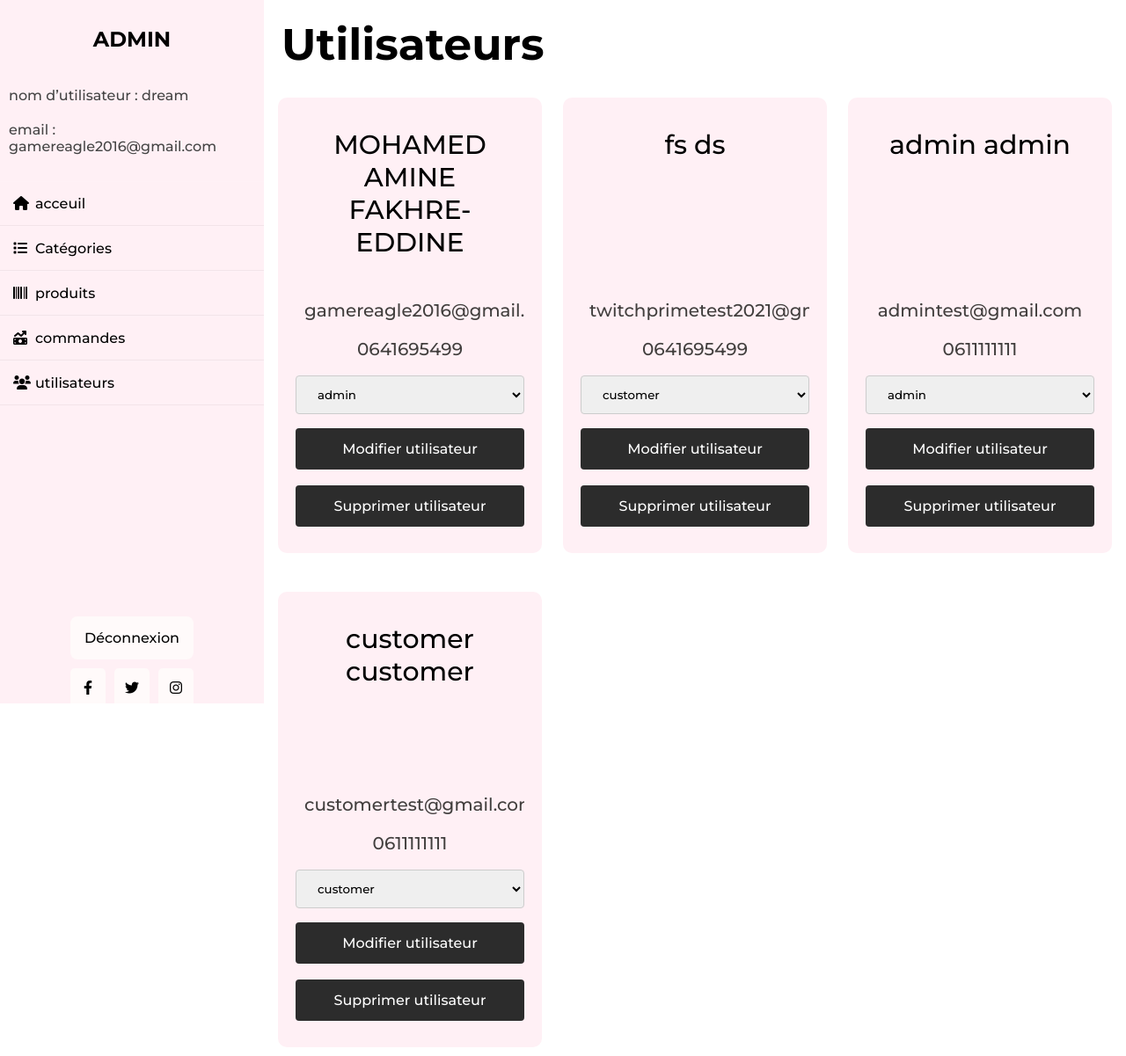
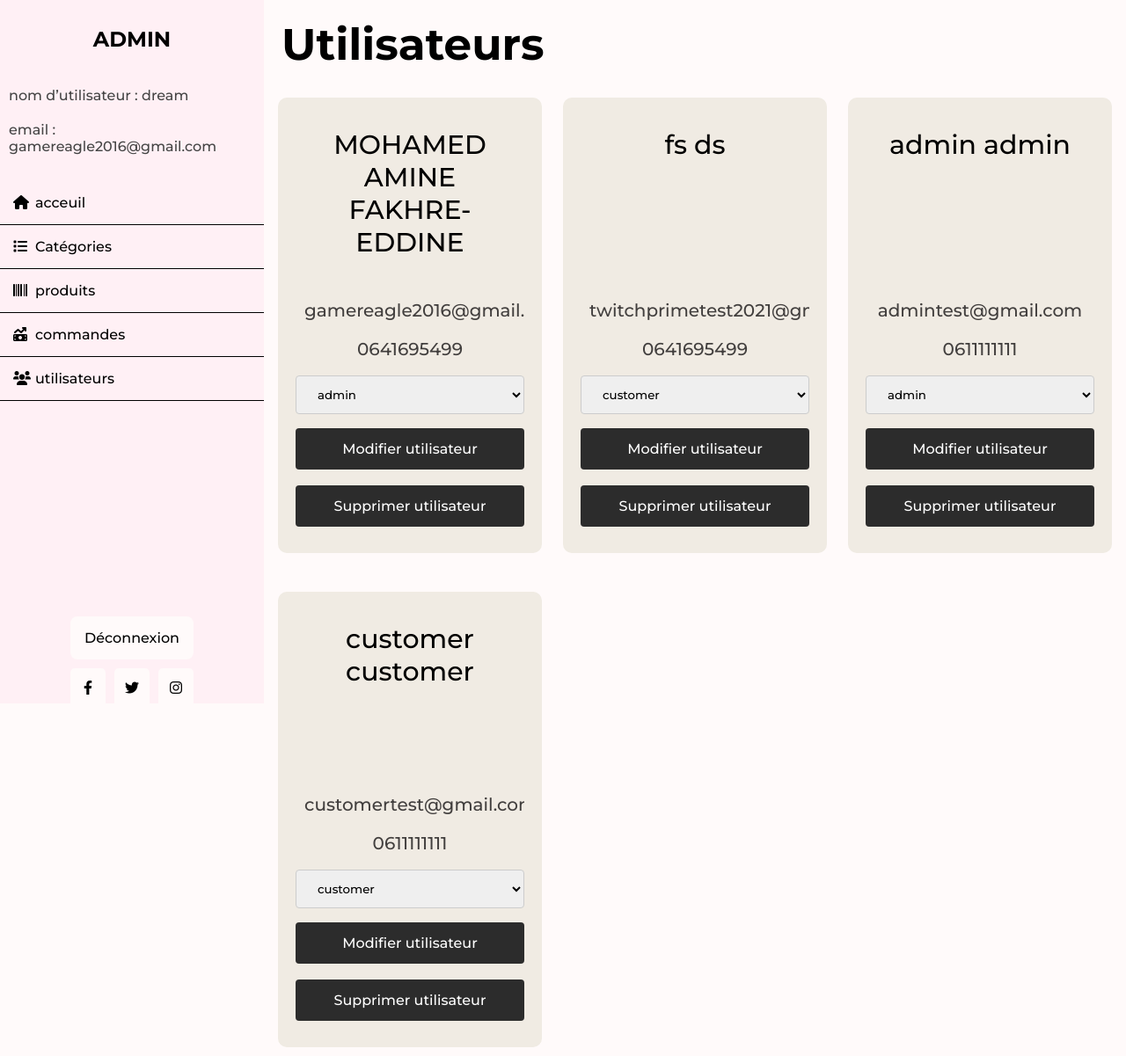
Before and after one commit to aL0NEW0LF/ecommerce_humble_project, a PHP site: page /admin_users.php in a window 1280 px wide. Shown: the whole page at 88% size. Run offline with PHP 8.4, Linux system fonts and the light colour scheme; a user stored in the database is signed in; data comes from the database, SQL or seed files in the repository; some libraries are stand-ins or nearby versions.

Commit message:
8th commit

```diff
--- a/css/admin_style.css
+++ b/css/admin_style.css
@@ -11,6 +11,7 @@
             body {
             height: 100%;
             margin: 0;
+            background-color: #FFFAFA;
             }
             .grid-container {
             width: 100%;
@@ -28,7 +29,7 @@
               width: 300px;
               margin: 10px auto;
               text-align: center;
-              background-color: #FFF0F5;
+              background-color: #F0EBE3;
               border-radius: 10px;
               padding: 20px;
               display: inline-block;
@@ -112,9 +113,7 @@
 
  .sidebar ul li{
   padding: 15px;
-  border-bottom: 1px solid #EDEDED;
-  border-bottom: 1px solid rgba(0,0,0,0.05);
-  border-top: 1px solid rgba(255,255,255,0.05);
+  border-bottom: 1px solid black;
 }
 
  .sidebar ul li a{
@@ -184,7 +183,7 @@ table{
 th{
   font-size: 20px;
   background-color: #FFF0F5;
-  color: white;
+  color: black;
   padding: 10px 0;
   }
 
@@ -198,7 +197,7 @@ margin: 0;
 
 td, th{
   text-align: center;
-  border: 1px solid #ddd;
+  border: 1px solid black;
   margin: 0;
 }
 
@@ -518,7 +517,7 @@ td.price{
   height: auto;
   margin: auto;
   background-color: #FFF0F5;
-  box-shadow: rgba(99, 99, 99, 0.2) 0px 2px 8px 0px;
+  box-shadow: rgba(99, 99, 99, 0.3) 0px 2px 8px 0px;
   border-radius: .5rem;
 }
 
```
